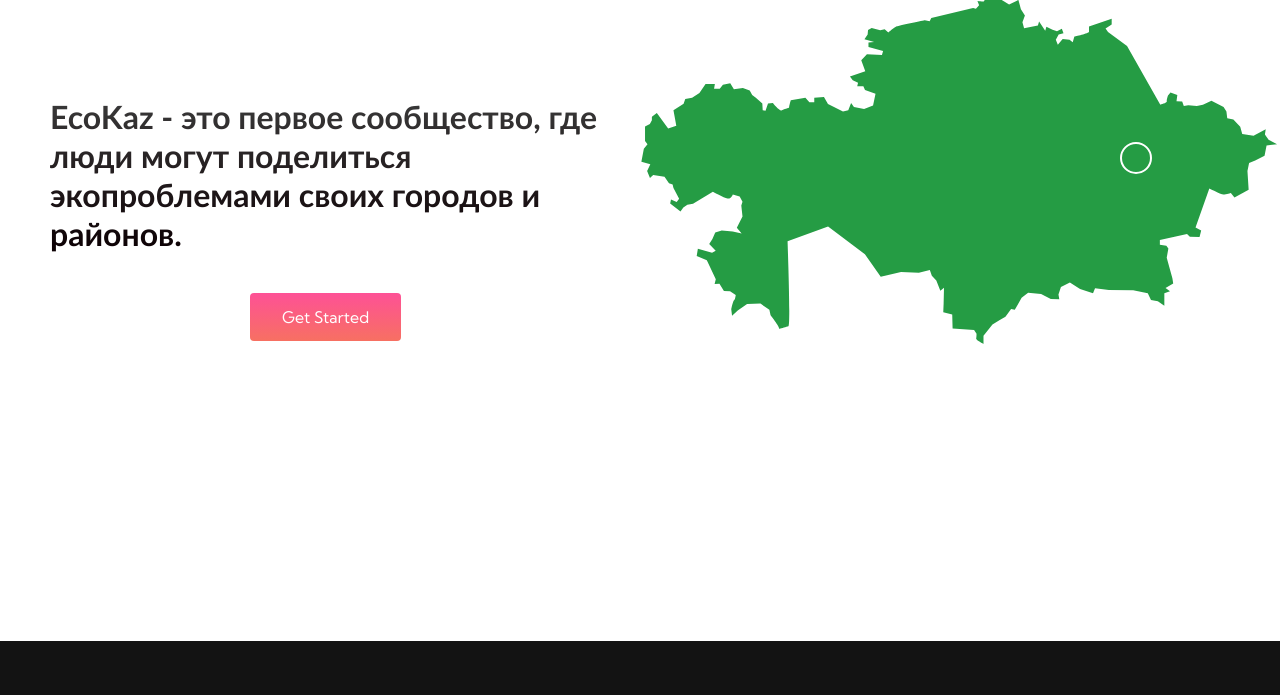
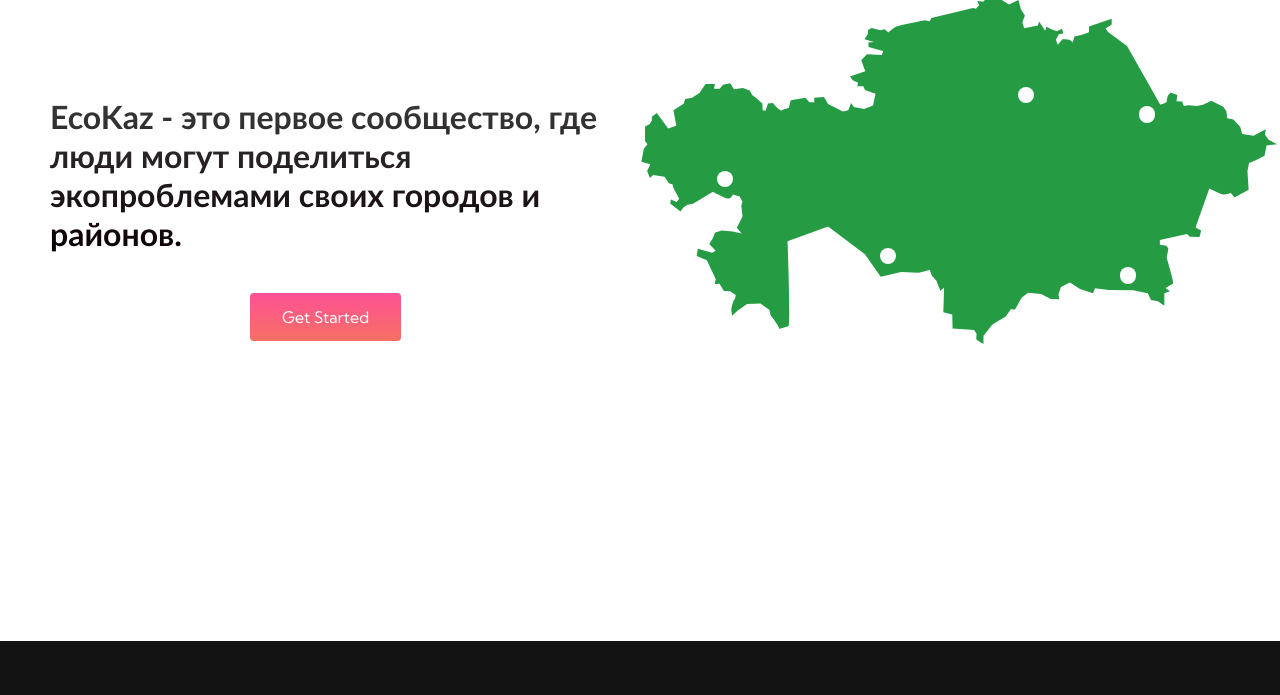
Before and after one commit to Apayji/NoTime, a plain HTML site: page index.html in a window 1280 px wide. Shown: the part 83-778 px from the top of the page. Drawn offline with Linux system fonts and the light colour scheme.

Commit message:
positions

```diff
--- a/styles.css
+++ b/styles.css
@@ -2,7 +2,7 @@
   box-sizing: border-box;
   margin: 0;
   padding: 0;
-  font-family: 'Kumbh Sans', sans-serif;
+  font-family: "Kumbh Sans", sans-serif;
 }
 
 .navbar {
@@ -45,7 +45,7 @@
   font-size: 2rem;
 }
 
- .fa-gem {
+.fa-gem {
   margin-right: 1rem;
 }
 
@@ -223,7 +223,6 @@
   width: 100%;
 }
 
-
 .main__content h1 {
   font-size: 1.8rem;
   font-family: "Brush Script MT ", "Brush Script MT ", cursive;
@@ -254,8 +253,6 @@
   font-weight: 700;
 }
 
-
-
 * {
   margin: 0;
   padding: 0;
@@ -280,7 +277,7 @@
   -moz-text-fill-color: transparent;
   margin-left: 50px;
   margin-top: 100px;
-  font-family: 'Trebuchet MS', Trebuchet, sans-serif;
+  font-family: "Trebuchet MS", Trebuchet, sans-serif;
 }
 
 .hero-img {
@@ -312,7 +309,7 @@
 
 .hero-btn:after {
   position: absolute;
-  content: '';
+  content: "";
   top: 0;
   left: 0;
   width: 0;
@@ -335,32 +332,32 @@
 }
 
 .circle {
-  width: 2rem;
-  height: 2rem;
-  border: 2px solid white;
+  width: 2.5%;
+  height: 2.5%;
+  background: white;
   display: block;
   position: absolute;
   border-radius: 50%;
 }
 .circle1 {
-  top: 470px;
-  left: 315px;
+  top: 39%;
+  left: 37.5%;
 }
 .circle2 {
-  top: 350px;
-  left: 105px;
+  top: 27%;
+  left: 12%;
 }
 .circle3 {
-  top: 450px;
-  left: 630px;
+  top: 42%;
+  left: 75%;
 }
 .circle4 {
-  top: 200px;
-  left: 630px;
+  top: 17%;
+  left: 78%;
 }
 .circle5 {
-  top: 145px;
-  left: 480px;
+  top: 14%;
+  left: 59%;
 }
 .tooltip1 {
   position: absolute;
@@ -421,10 +418,6 @@
 .invisible {
   visibility: hidden;
 }
-
-
-
-
 
 /* Mobile Responsive */
 @media screen and (max-width: 768px) {
@@ -525,7 +518,7 @@
       rgba(0, 0, 0, 0) 0%,
       rgba(17, 17, 17, 0.6) 100%
     ),
-    url('/images/pic3.jpg');
+    url("/images/pic3.jpg");
   background-size: cover;
   position: relative;
   color: #fff;
@@ -541,7 +534,7 @@
       rgba(0, 0, 0, 0) 0%,
       rgba(17, 17, 17, 0.9) 100%
     ),
-    url('/images/pic4.jpg');
+    url("/images/pic4.jpg");
 }
 
 .services__card h2 {
```
